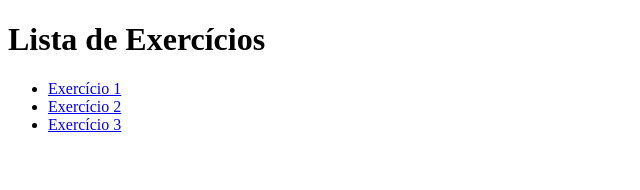
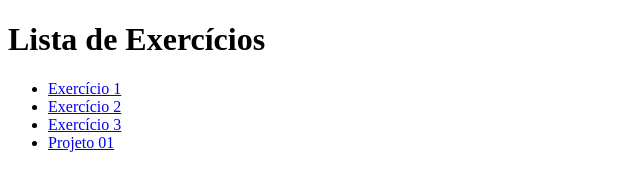
Before and after one commit to mxrcos7k/HTML--CSS, a plain HTML site: page docs/index.html in a window 1280 px wide. Shown: the full height of the page, 0-640 px from the left. Drawn offline with Linux system fonts and the light colour scheme.

Commit message:
atualizando site

```diff
--- a/docs/index.html
+++ b/docs/index.html
@@ -12,6 +12,7 @@
     <li><a href="./exercicios/ex001/">Exercício 1</a></li>
     <li><a href="./exercicios/ex002/">Exercício 2</a></li>
     <li><a href="./exercicios/ex003/">Exercício 3</a></li>
+    <li><a href="./exercicios/desafio010_resoluçao_guanabara/">Projeto 01</a></li>
   </ul>
 
 </body>
```
